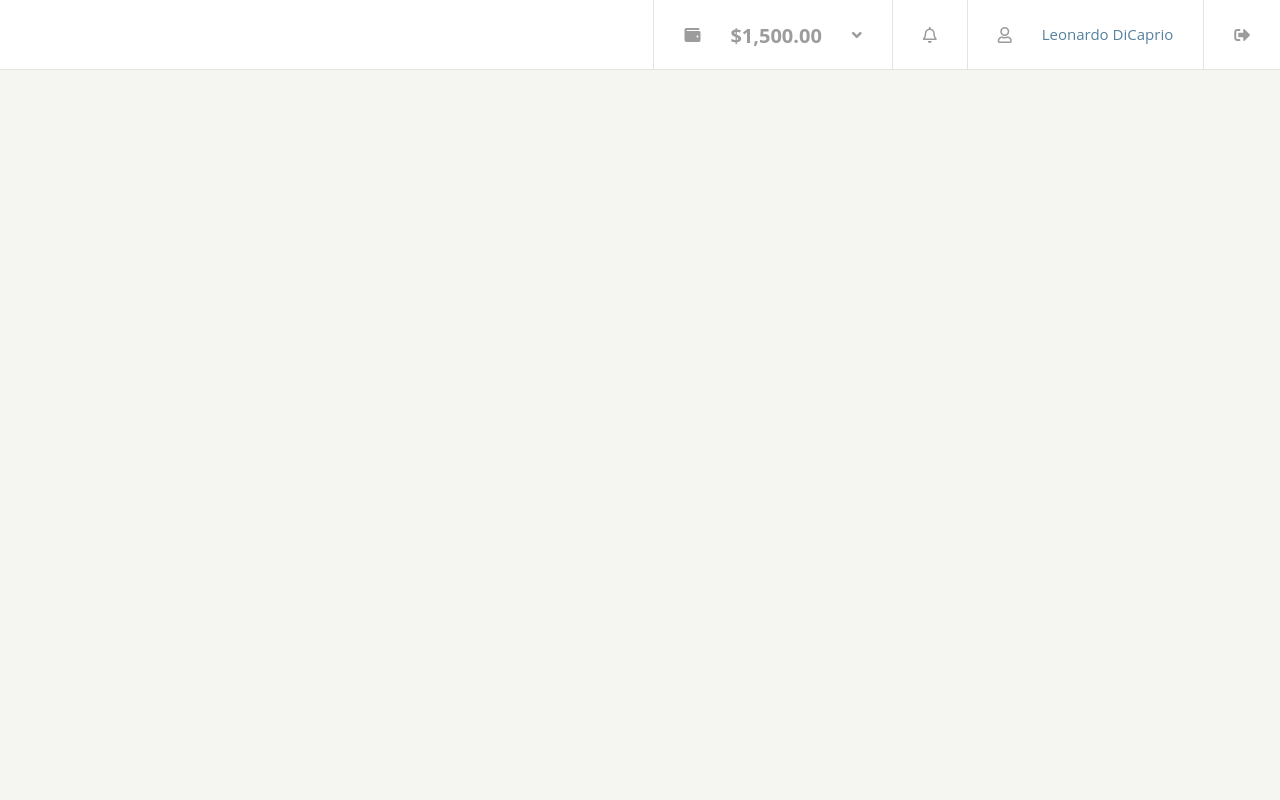
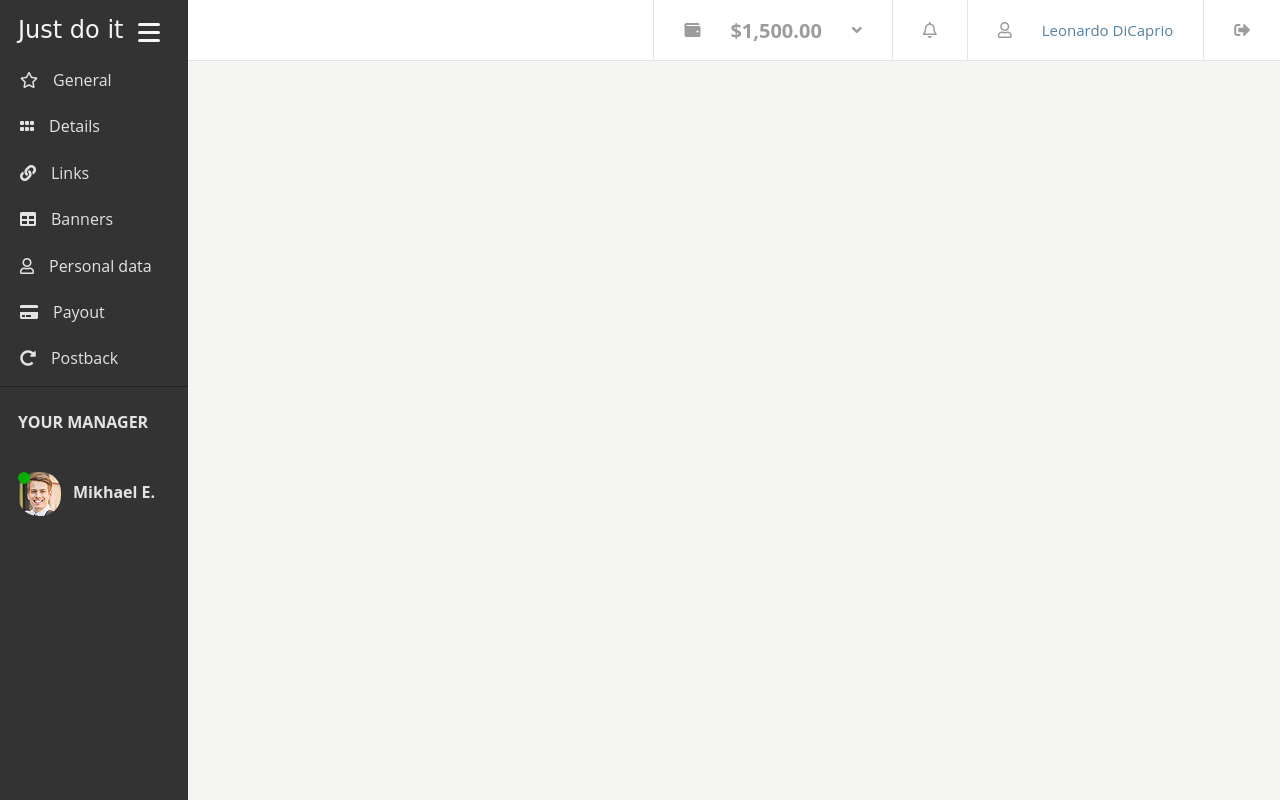
Before and after one commit to Pydyn94/admin-panel, a website: page index.html in a window 1280 px wide. Drawn offline with Linux system fonts and the light colour scheme.

Commit message:
Add sidebar

```diff
--- a/index.html
+++ b/index.html
@@ -45,6 +45,61 @@
         </ul>
     </header>
 
+    <!--nav-->
+    <nav class="sidebar-nav">
+        <div class="sidebar">
+            <div class="title">
+                <a class="logo" href="#"> Just do it</a>
+                <a class="menu">
+                    <div class="hamburger-menu">
+                        <span></span>
+                        <span></span>
+                        <span></span>
+                    </div>
+                </a>
+            </div>
+            <ul class="nav">
+                <li>
+                    <a class="active"><i class="far fa-star"></i>General</a>
+                </li>
+                <li>
+                    <a><i class="fas fa-grip-horizontal"></i>Details</a>
+                </li>
+                <li>
+                    <a><i class="fas fa-link"></i>Links</a>
+                </li>
+                <li>
+                    <a><i class="fas fa-table"></i>Banners</a>
+                </li>
+                <li>
+                    <a><i class="far fa-user"></i>Personal data</a>
+                </li>
+                <li>
+                    <a><i class="fas fa-credit-card"></i>Payout</a>
+                </li>
+                <li>
+                    <a><i class="fas fa-redo-alt"></i>Postback</a>
+                </li>
+            </ul>
+
+            <div class="contact">
+                <h3>Your manager</h3>
+                <div class="manager">
+                    <div class="manager-photo">
+                        <img class="photo" src="images/manager.png" alt="image">
+                    </div>
+                    <div class="online"></div>
+                    <div class="manager-name">
+                        <h4>Mikhael E.</h4>
+                    </div>
+                </div>
+            </div>
+
+        </div>
+    </nav>
+
+
+
 </body>
 
 </html>
--- /dev/null
+++ b/sass/_sidebar.scss
@@ -0,0 +1,108 @@
+.sidebar {
+    position: fixed;
+    width: 188px;
+    height: 100%;
+    z-index: 1;
+    background-color: $black-color;
+
+}
+
+.title {
+    display: flex;
+    line-height: $height-nav;
+    color: $body-color;
+    background: $black-color;
+    padding-left: $padding-left-sidebar;
+    .logo {
+        font-size: 24px;
+        color: $body-color;
+        text-decoration: none;
+        font-family: $logo-font;
+    }
+    .menu {
+        padding: 20px 20px 10px 15px;
+
+    }
+}
+
+.hamburger-menu {
+    height: 20px;
+    width: 22px;
+    position: relative;
+    cursor: pointer;
+    span {
+        display: block;
+        position: absolute;
+        height: 3px;
+        width: 100%;
+        background: $body-color;
+        border-radius: 7px;
+        opacity: 1;
+        &:nth-child(1) {
+            top: 2.5px;
+        }
+        &:nth-child(2) {
+            top: 11px;
+        }
+        &:nth-child(3) {
+            top: 19px;
+
+        }
+    }
+}
+
+.nav li a {
+    position: relative;
+    display: block;
+    padding: 10px 18px 18px 20px;
+    font-size: $sidebar-font-size;
+    background: $black-color;
+    color: $light-grey-color;
+    &:hover {
+        background: $black-hover-color;
+        box-shadow: inset 5px 0 0 $orange-color, inset 6px 0 0 #222;
+        color: $body-color;
+    }
+    i {
+        padding-right: 15px;
+    }
+}
+
+
+.contact {
+    line-height: 70px;
+    color: $light-grey-color;
+    background: $black-color;
+    border-top: 1px solid #222;
+
+    h3 {
+        font-size: $sidebar-font-size;
+        padding-left: $padding-left-sidebar;
+        text-transform: uppercase;
+
+    }
+    .manager {
+        display: flex;
+        position: relative;
+        padding-left: $padding-left-sidebar;
+
+        .online {
+            position: absolute;
+            height: 12px;
+            width: 12px;
+            background: #04ae00;
+            margin-top: $margin-top-sidebar;
+            border-radius: 100%;
+        }
+        .manager-photo {
+            .photo {
+                border-radius: 20px;
+                margin-top: $margin-top-sidebar;
+            }
+        }
+    }
+    .manager-name {
+        font-size: $sidebar-font-size;
+        padding-left: 12px;
+    }
+}
--- a/sass/_variables.scss
+++ b/sass/_variables.scss
@@ -1,34 +1,44 @@
-/* Colors */
+/*COLORS*/
 
 $body-color: #F5F5F2;
+$black-color: #333333;
+$black-hover-color: #444;
+$blue-color: #56819F;
+$white-color: #fff;
+$header-color: #9c9c9c;
+$light-grey-color: #e3e3e3;
+$brand-main-color: #979797;
+$orange-color: #F58220;
+$orange-hover-color: #ffa200;
 
-$paragraph-color: #000000;
-$brand-main-color: #ff0000;
+$border: 1px solid #e3e3e3;
 
-$white-color: #fff;
-$black-color: #333333;
-$black-color-hover: #444;
+/*FONT SIZES*/
 
-$light-grey-color: #e3e3e3;
-$grey-color: #979797;
-$orange-color: #f58220;
-$green-color: #74b67a;
-$blue-color: #56819f;
+$sidebar-font-size: 16px;
+$font-size-nav: 20px;
+$font-size-general: 16px;
+$font-weight-general: 700;
 
-$header-color: #9c9c9c;
-
-/* Font sizes */
-
-$paragraph-font-size: 16px;
-
-/* Fonts */
+/*FONTS*/
 
 $brand-font:'Roboto',
 sans-serif;
 $paragraph-font:'Roboto',
 sans-serif;
+$logo-font: 'Caveat Brush',
+cursive;
 
+/*SECTION NAVIGATION*/
 
-$height-nav: 70px;
-$border: 1px solid #e3e3e3;
-$font-size-nav: 20px;
+$height-nav: 61px;
+
+/*SECTION SIDEBAR*/
+
+$padding-left-sidebar: 18px;
+$margin-top-sidebar: 15px;
+
+/*SECTION GENERAL*/
+
+$max-width-general: 700px;
+$margin-left-general: 40px;
--- a/sass/style.scss
+++ b/sass/style.scss
@@ -2,3 +2,4 @@
 @import "normalize";
 @import "layout";
 @import "nav";
+@import "sidebar";
```
Also changed, not shown: css/style.css, 1 other file.
